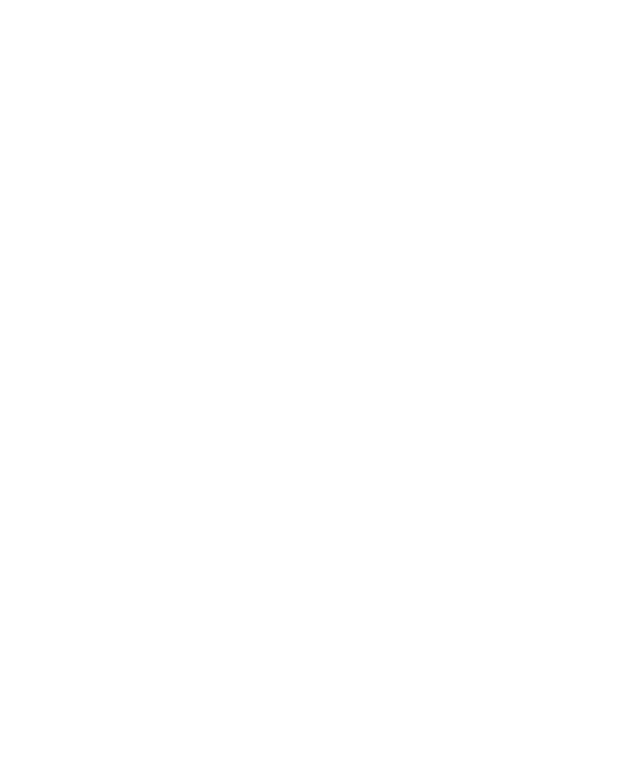
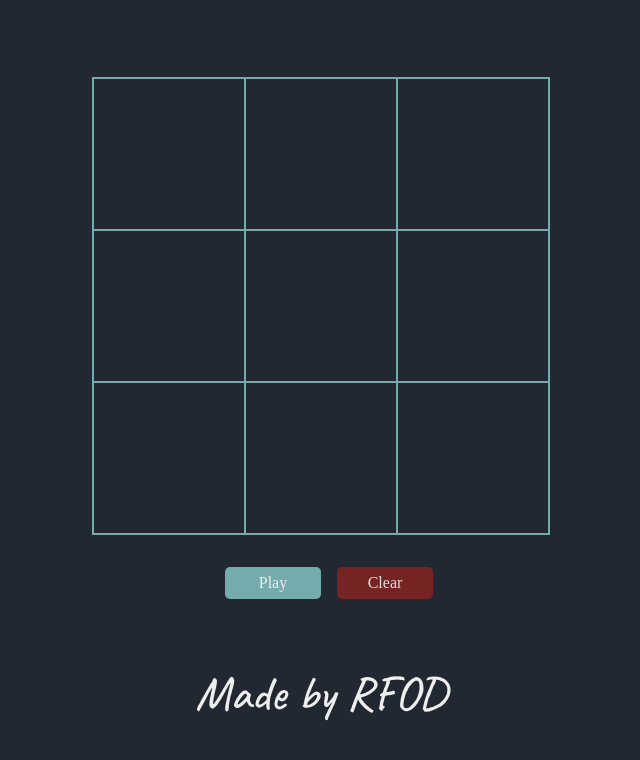
Before and after one commit to RFOD/XOGame, a plain HTML site: page index.html in a window 1280 px wide. Shown: the whole page, without its empty margins (319-959 px from the left). Drawn offline with Linux system fonts and the light colour scheme.

Commit message:
HTML and CSS done, pending UI integration

```diff
--- a/index.html
+++ b/index.html
@@ -4,10 +4,29 @@
     <meta charset="UTF-8">
     <meta name="viewport" content="width=device-width, initial-scale=1.0">
     <link rel="stylesheet" href="style.css">
+    <link rel="preconnect" href="https://fonts.googleapis.com">
+	<link rel="preconnect" href="https://fonts.gstatic.com" crossorigin>
+    <link href="https://fonts.googleapis.com/css2?family=Montserrat:ital,wght@0,100..900;1,100..900&display=swap" rel="stylesheet">
+	<link href="https://fonts.googleapis.com/css2?family=Caveat:wght@400..700&family=Oswald:wght@200..700&display=swap" rel="stylesheet">
     <script src="index.js" defer></script>
     <title>Tic Tac Toe!</title>
 </head>
-<body>
-
+<body class="flex-center">
+    <div class="board">
+        <div data-index="0" class="flex-center slots"></div>
+        <div data-index="1"  class="flex-center slots"></div>
+        <div data-index="2" class="flex-center slots"></div>
+        <div data-index="3"  class="flex-center slots"></div>
+        <div data-index="4"  class="flex-center slots"></div>
+        <div data-index="5"  class="flex-center slots"></div>
+        <div data-index="6"  class="flex-center slots"></div>
+        <div data-index="7"  class="flex-center slots"></div>
+        <div data-index="8"  class="flex-center slots"></div>
+    </div>
+    <div class="flex-center-row">
+        <div class="button start flex-center">Play</div>
+        <div class="button restart flex-center">Clear</div>
+    </div>
+    <h2>Made by RFOD</h2>
 </body>
 </html>
--- a/index.js
+++ b/index.js
@@ -3,7 +3,11 @@ let playerWon = false
 let currentPlayer = 'o'
 let playerWhoWon = ''
 const gameBoard = {
-    board: []
+    board: [
+        '','','',
+        '','','',
+        '','',''
+    ]
 }
 function startGame()
 {
@@ -29,7 +33,11 @@ function startGame()
 }
 function clearBoard(board)
 {
-    board = []
+    board = [
+        '','','',
+        '','','',
+        '','',''
+    ]
 }
 function endGame(currentPlayer)
 {
--- a/style.css
+++ b/style.css
@@ -0,0 +1,71 @@
+body{
+    background-color: #222831;
+    height: 100vh;
+    user-select: none;
+}
+.flex-center
+{
+    display: flex;
+    justify-content: center;
+    align-items: center;
+    flex-direction: column;
+}
+.flex-center-row
+{
+    display: flex;
+    justify-content: center;
+    align-items: center;
+    margin-top: 2rem;
+}
+.board
+{
+    display: grid;
+    grid-template: repeat(3, 150px) / repeat(3, 150px);
+    gap: 2px;
+    padding: 2px;
+    background-color: #76ABAE;
+}
+h2
+{
+    font-family: "Caveat", cursive;
+    font-optical-sizing: auto;
+    font-weight: 500;
+    font-size: 3rem;
+    margin: 1rem;
+    margin-top: 4rem;
+    color: #EEEEEE;
+
+}
+.slots
+{
+    font-family: "Montserrat", sans-serif;
+    font-weight: 100;
+    background-color: #222831;
+    font-size: 9rem;
+    color: #EEEEEE;
+}
+.button
+{
+    width: 6rem;
+    height: 2rem;
+    border-radius: 5px;
+    color: #EEEEEE;
+
+}
+.start
+{
+    background-color: #76ABAE;
+    margin-right: 1rem;
+    margin-left: 1rem;
+}
+.start:hover{
+    background-color: #5b8486;
+}
+.restart
+{
+    background-color: #752323;
+    color: #dfdfdf;
+}
+.restart:hover{
+    background-color: #a53232;
+}
```
